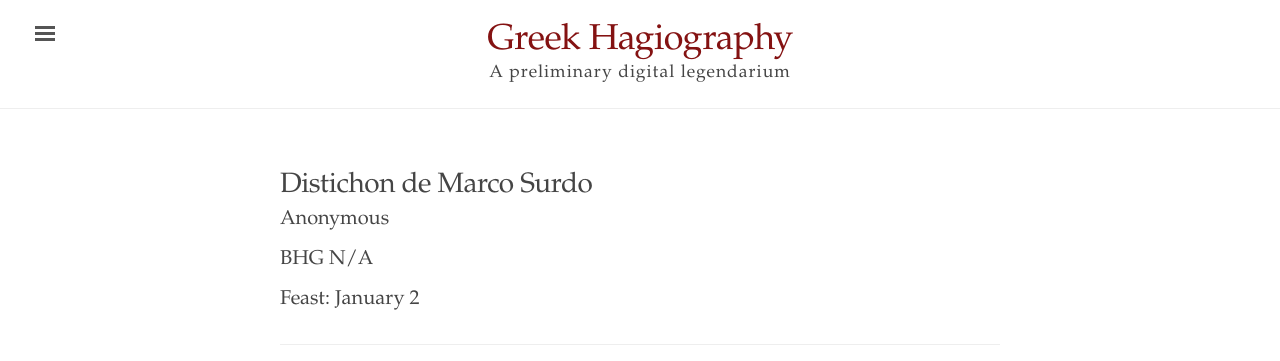
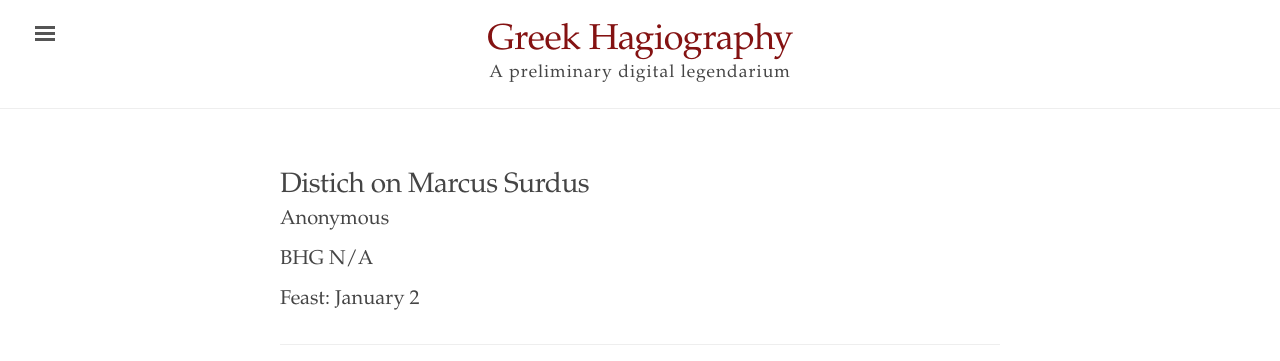
Before and after one commit to cjkoepke1/greek-hagiography, a Jekyll site: the page built from _texts/distichon-de-marco-surdo.md, in a window 1280 px wide. Shown: the top 361 px of the page. Built offline with Jekyll 4.4.1, drawn with Linux system fonts in a browser that asks for light colours.

Commit message:
Title to English

```diff
--- a/_texts/distichon-de-marco-surdo.md
+++ b/_texts/distichon-de-marco-surdo.md
@@ -1,6 +1,6 @@
 ---
 layout: poem
-title: Distichon de Marco Surdo
+title: Distich on Marcus Surdus
 bhg: N/A
 feast: January 2
 author: Anonymous
```
